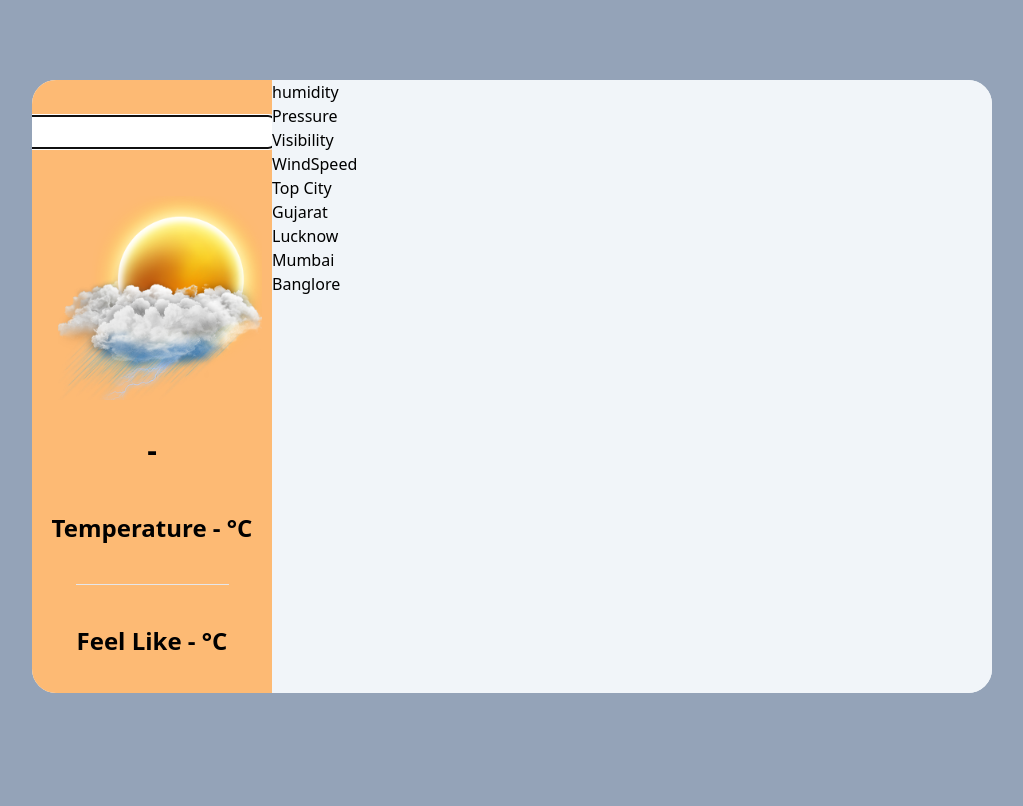
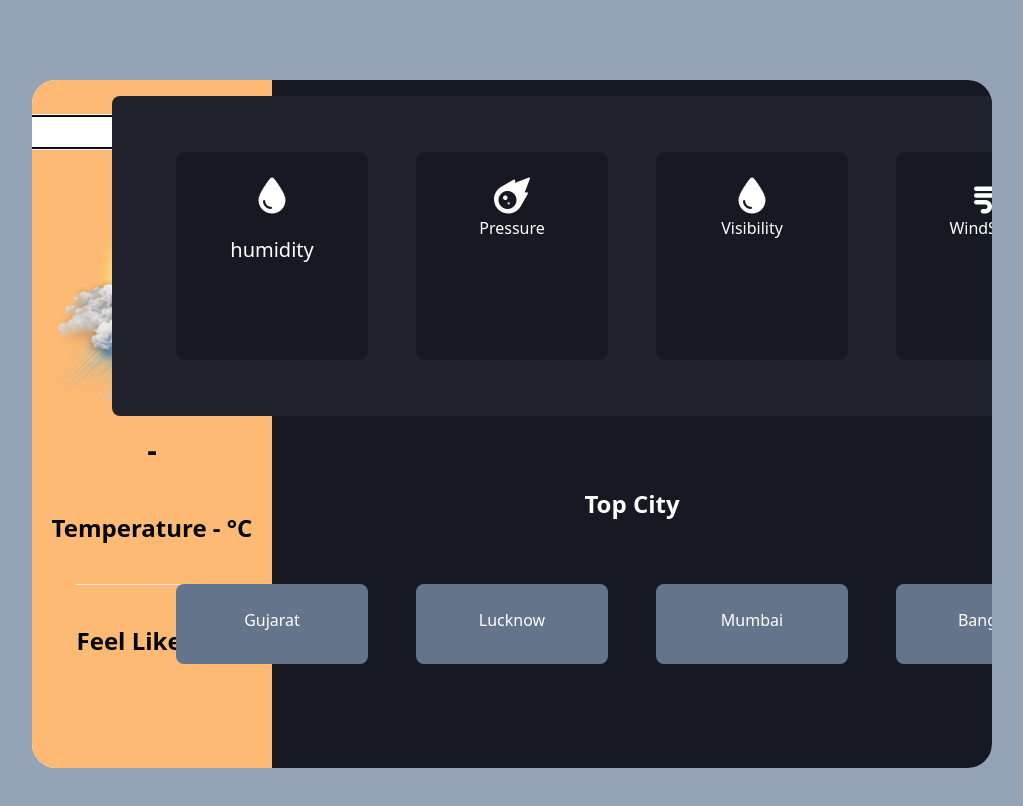
Before and after one commit to ShubhamTiwari29/Weather-app, a website built with Vite: page index.html in a window 1280 px wide. Shown: the whole page, without its empty margins (128-1151 px from the left). Built offline with nearby package versions, Linux system fonts and the light colour scheme; no server answers.

Commit message:
right side UI changed

```diff
--- a/index.html
+++ b/index.html
@@ -11,7 +11,7 @@
       crossorigin="anonymous"
       referrerpolicy="no-referrer"
     />
-    <title>Document</title>
+    <title>Weather App</title>
   </head>
   <body class="bg-slate-400 w-full h-full">
     <div
@@ -51,20 +51,62 @@
       </div>
       <!-- left section end here -->
 
-      <div class="w-3/4 bg-slate-100">
-        <p>humidity <span id="Humidity"></span></p>
-        <p>Pressure <span id="Pressure"></span></p>
-        <p>Visibility <span id="Visibility"></span></p>
-        <p>WindSpeed <span id="WindSpeed"></span></p>
-        <div>
-          <h1>Top City</h1>
-          <ul>
-            <li id="gujarat">
+      <div class="flex flex-col w-3/4 bg-[#171821] items-center">
+        <div class="bg-[#21222D] my-4 rounded-lg">
+          <div class="flex my-14 mx-10 text-center">
+            <div class="w-48 h-52 bg-[#171821] rounded-lg mx-6 py-6 text-white">
+              <i class="fa-solid fa-droplet text-4xl"></i>
+              <p class="text-xl my-5">humidity</p>
+              <span id="Humidity"></span>
+            </div>
+
+            <div class="w-48 h-52 bg-[#171821] rounded-lg mx-6 p-6 text-white">
+              <i class="fa-solid fa-meteor text-4xl"></i>
+              <p>Pressure</p>
+              <span id="Pressure"></span>
+            </div>
+
+            <div class="w-48 h-52 bg-[#171821] rounded-lg mx-6 p-6 text-white">
+              <i class="fa-solid fa-droplet text-4xl"></i>
+              <p>Visibility</p>
+              <span id="Visibility"></span>
+            </div>
+
+            <div class="w-48 h-52 bg-[#171821] rounded-lg mx-6 p-6 text-white">
+              <i class="fa-solid fa-wind text-4xl"></i>
+              <p>WindSpeed</p>
+              <span id="WindSpeed"></span>
+            </div>
+          </div>
+        </div>
+
+        <div class="flex flex-col my-14 text-center">
+          <h1 class="text-white font-bold text-2xl mb-4">Top City</h1>
+          <ul class="flex my-12">
+            <li
+              class="w-48 h-20 bg-slate-500 rounded-lg mx-6 p-6 text-white"
+              id="gujarat"
+            >
               <a href="">Gujarat</a>
             </li>
-            <li id="lucknow"><a href="">Lucknow</a></li>
-            <li id="mumbai"><a href="">Mumbai</a></li>
-            <li id="Bengaluru"><a href="">Banglore</a></li>
+            <li
+              class="w-48 h-20 bg-slate-500 rounded-lg mx-6 p-6 text-white"
+              id="lucknow"
+            >
+              <a href="">Lucknow</a>
+            </li>
+            <li
+              class="w-48 h-20 bg-slate-500 rounded-lg mx-6 p-6 text-white"
+              id="mumbai"
+            >
+              <a href="">Mumbai</a>
+            </li>
+            <li
+              class="w-48 h-20 bg-slate-500 rounded-lg mx-6 p-6 text-white"
+              id="Bengaluru"
+            >
+              <a href="">Banglore</a>
+            </li>
           </ul>
         </div>
 
```
